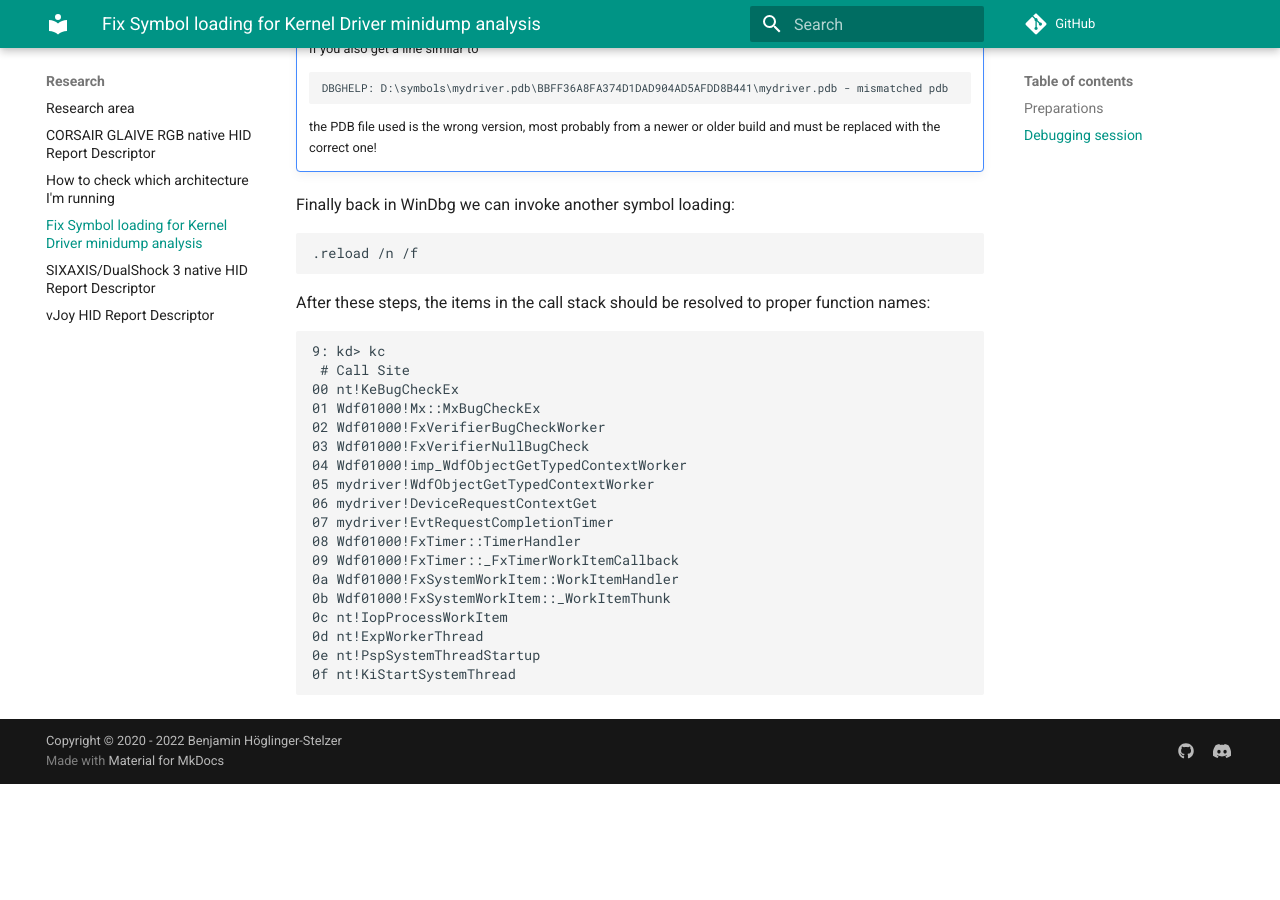
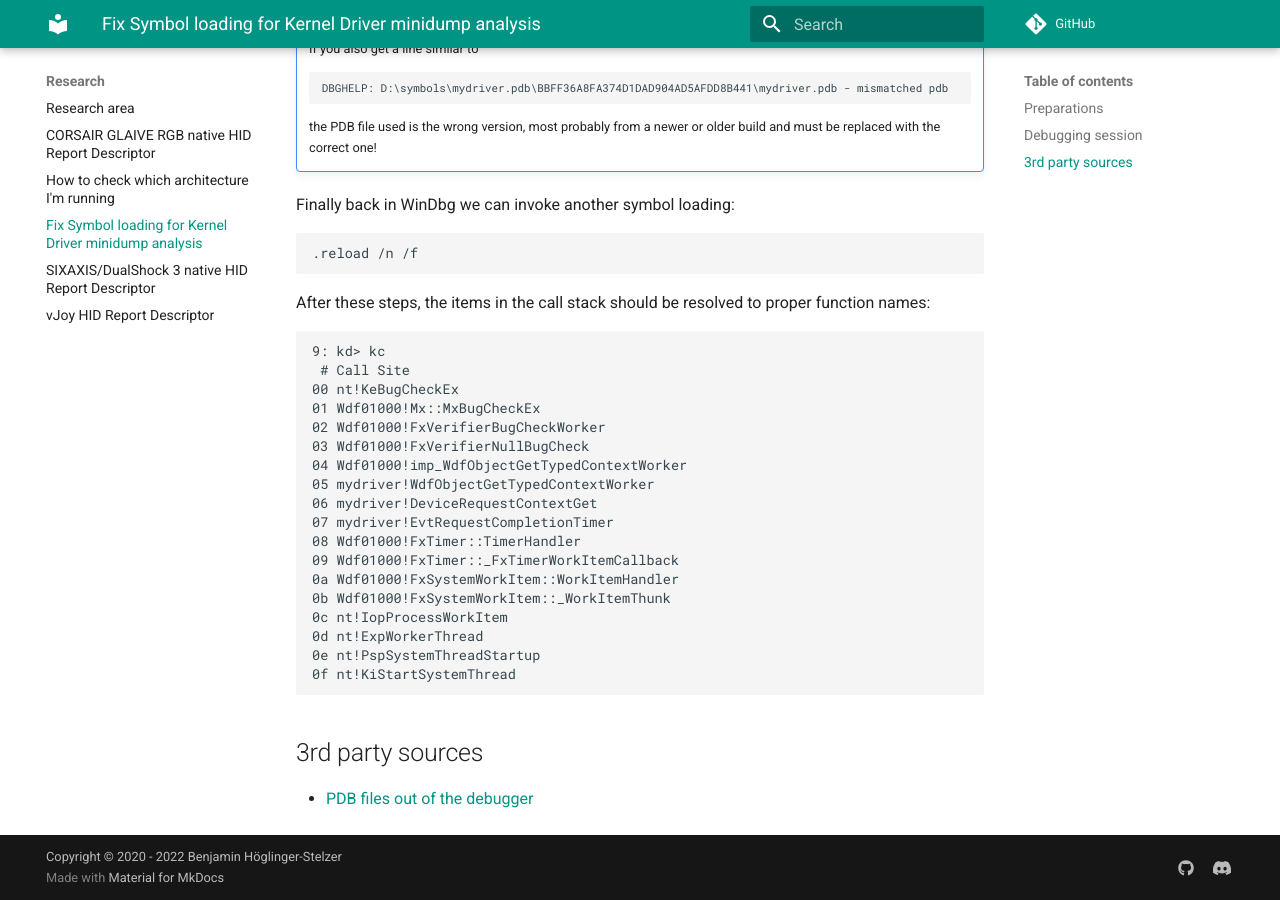
Before and after one commit to nefarius/ViGEm.github.io, an MkDocs documentation site: the page built from docs/research/PDB-in-WinDbg-Session.md, in a window 1280 px wide and 900 px high, scrolled down 1631 px. Built offline with MkDocs 1.6.1 and Material for MkDocs 9.7.7, drawn with Linux system fonts in a browser that asks for light colours; comment, search, counter and statistics services are not loaded; before the commit the page ends 2415 px from its top, so only the background shows below that.

Commit message:
Added credits

````diff
--- a/docs/research/PDB-in-WinDbg-Session.md
+++ b/docs/research/PDB-in-WinDbg-Session.md
@@ -101,3 +101,7 @@ After these steps, the items in the call stack should be resolved to proper func
 0e nt!PspSystemThreadStartup
 0f nt!KiStartSystemThread
 ```
+
+## 3rd party sources
+
+- [PDB files out of the debugger](https://lowleveldesign.org/2011/12/09/pdb-file-out-of-debugger/)
````
